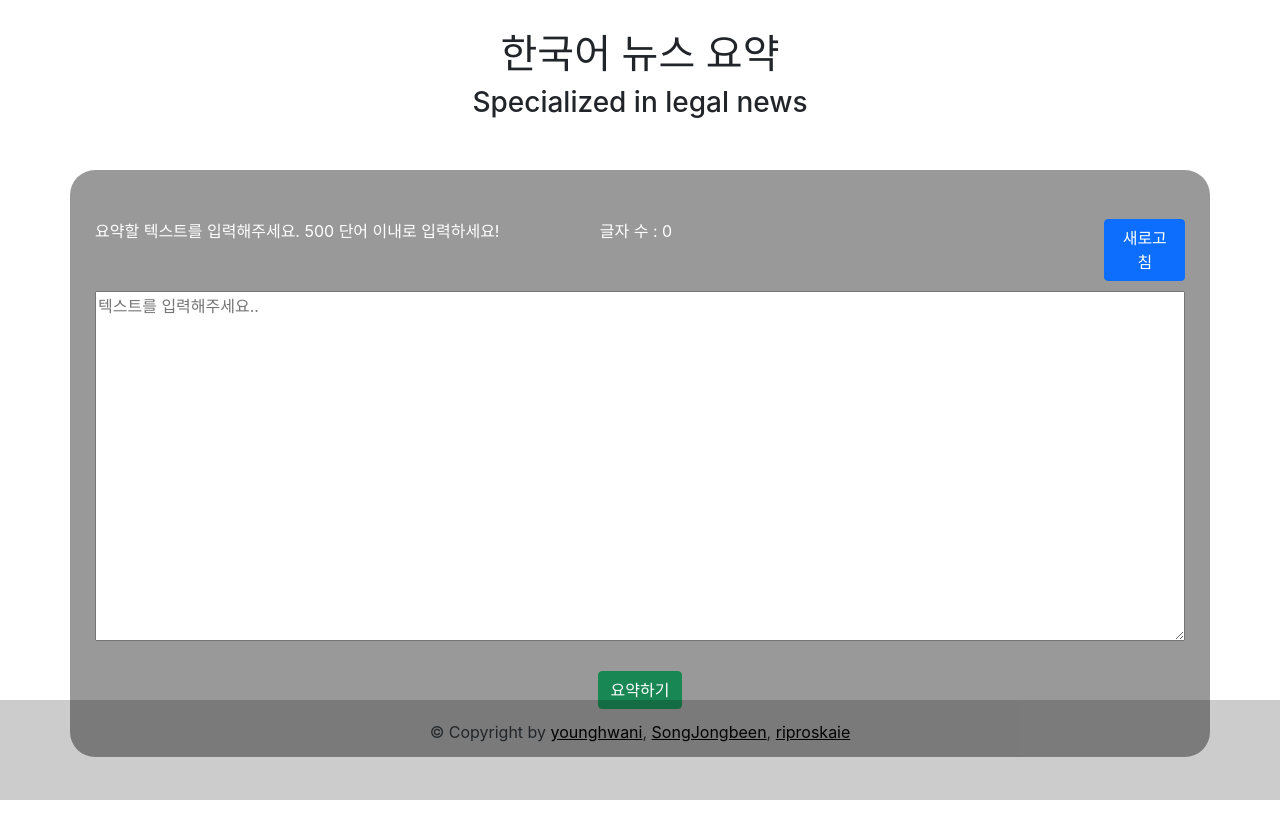
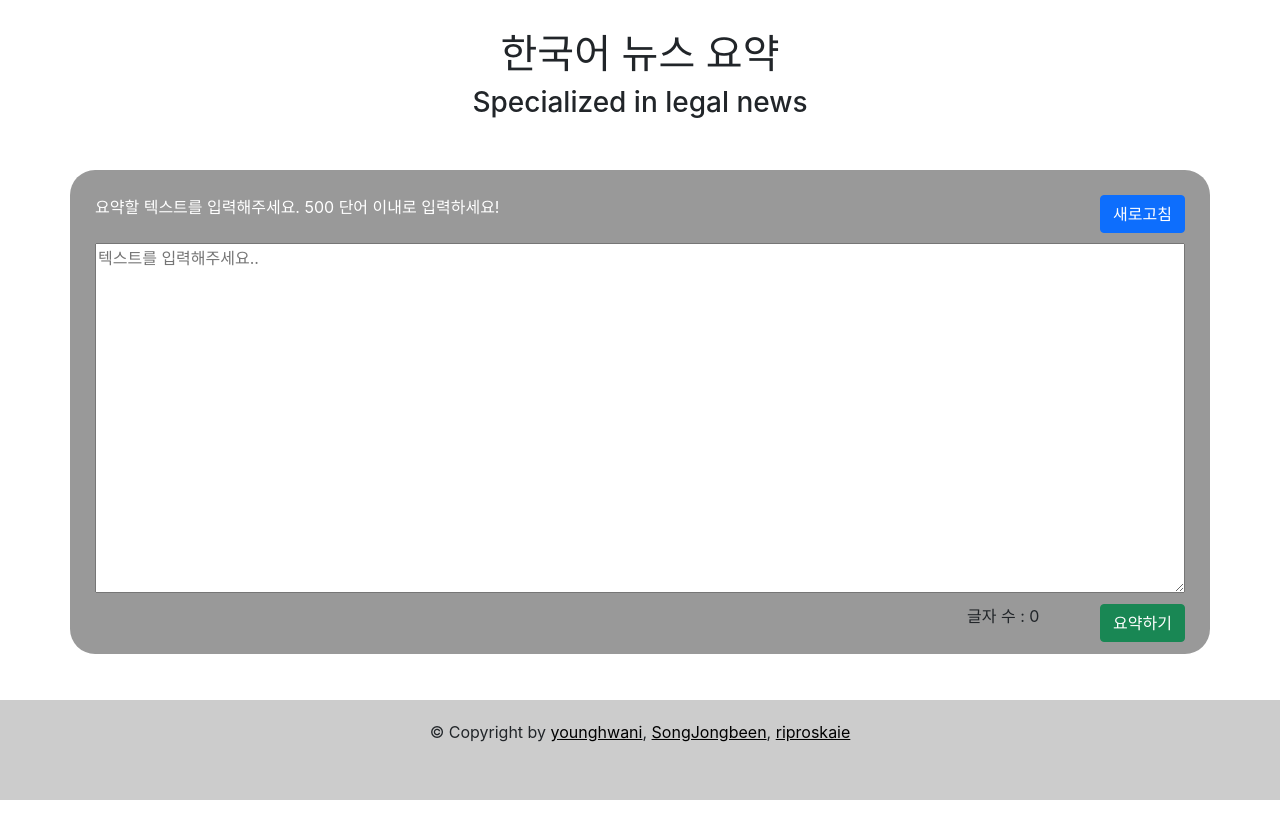
Before and after one commit to younghwani/howls_kobart_front, a React (Create React App) app: page / in a window 1280 px wide. Shown: the top 838 px of the page. After the commit the page ends 800 px from the top, so only its background shows below. Built offline with nearby package versions, Linux system fonts and the light colour scheme; the HTML template or start-up script is replaced by a standard one.

Commit message:
코드 정리 및 스타일 변경

```diff
--- a/src/container/Main.css
+++ b/src/container/Main.css
@@ -11,18 +11,9 @@
 .formContainer {
 	margin-top: 50px;
 	margin-bottom: 100px;
-	padding: 25px 25px 0px 25px;
+	padding: 25px 25px 55px 25px;
 	background-color: rgba(0, 0, 0, 0.4);
 	border-radius: 25px;
-}
-
-.resultBtn {
-	text-align: center;
-}
-
-.runningMsg {
-	margin-top: 100px;
-	text-align: center;
 }
 
 .input__text {
@@ -35,10 +26,13 @@
 	width: 100%;
 	color: white;
 	display: inline-flex;
+	justify-content: space-between;
 }
-.label .label__left {
-	width: 50%;
+
+.form__footer {
+	margin-top: 5px;
+	width: 20%;
+	display: flex;
+	justify-content: space-between;
+	float: right;
 }
-.label .label__right {
-	width: 50%;
-}
--- a/src/container/Main.js
+++ b/src/container/Main.js
@@ -21,7 +21,7 @@ const Main = () => {
 	// TODO: 단어 수 세는 로직 필요하다.
 	const updateTextLen = React.useCallback(() => {
 		document.querySelector(
-			'.label__right'
+			'.text_len'
 		).textContent = `글자 수 : ${input.length}`;
 	}, [input]);
 
@@ -29,7 +29,7 @@ const Main = () => {
 		updateTextLen();
 	}, [updateTextLen]);
 
-	const handleSubmitKor = async (event) => {
+	const handleSubmit = async (event) => {
 		event.preventDefault();
 		setIsLoading(true);
 		const data = await axios.get(
@@ -56,31 +56,16 @@ const Main = () => {
 	}
 
 	return (
-		<div className="mainContainer">
 		<div className="contentsContainer">
 			<Header />
-				{isLoading ? (
-					<div className="runningMsg">
-						<h2>요약 중입니다.</h2>
-						<p>잠시 후 결과창으로 이동합니다.</p>
+			<Container className="formContainer">
+				<Form onSubmit={handleSubmit}>
+					<Label for="input" className="label">
+						<div className="label__desc">
+							요약할 텍스트를 입력해주세요. 500 단어 이내로
+							입력하세요!
 						</div>
-				) : (
-					<Container className="formContainer">
-						<br />
-						<div>
-							<Form onSubmit={handleSubmitKor}>
-								<Label for="input" className="label">
-									<div className="label__left">
-										요약할 텍스트를 입력해주세요. 500 단어
-										이내로 입력하세요!
-									</div>
-									<div className="label__right">
-										텍스트 길이가 표시됩니다.
-									</div>
-									<Button
-										color="primary"
-										onClick={btnRefresh}
-									>
+						<Button color="primary" onClick={btnRefresh}>
 							새로고침
 						</Button>
 					</Label>
@@ -95,21 +80,23 @@ const Main = () => {
 						placeholder="텍스트를 입력해주세요.."
 						onKeyPress={handleKeyPress}
 					/>
-								<br />
-								<br />
+					<div className="form__footer">
+						<div className="text_len">
+							텍스트 길이가 표시됩니다.
+						</div>
+						{isLoading ? (
+							<p>요약 중입니다.</p>
+						) : (
 							<FormGroup className="resultBtn">
 								<Button color="success" type="submit">
 									요약하기
 								</Button>{' '}
 							</FormGroup>
+						)}
+					</div>
 				</Form>
-						</div>
-						<br />
-						<br />
 			</Container>
-				)}
 			<Footer />
-			</div>
 		</div>
 	);
 };
```
Lines whose indentation alone changed are shown as unchanged.
